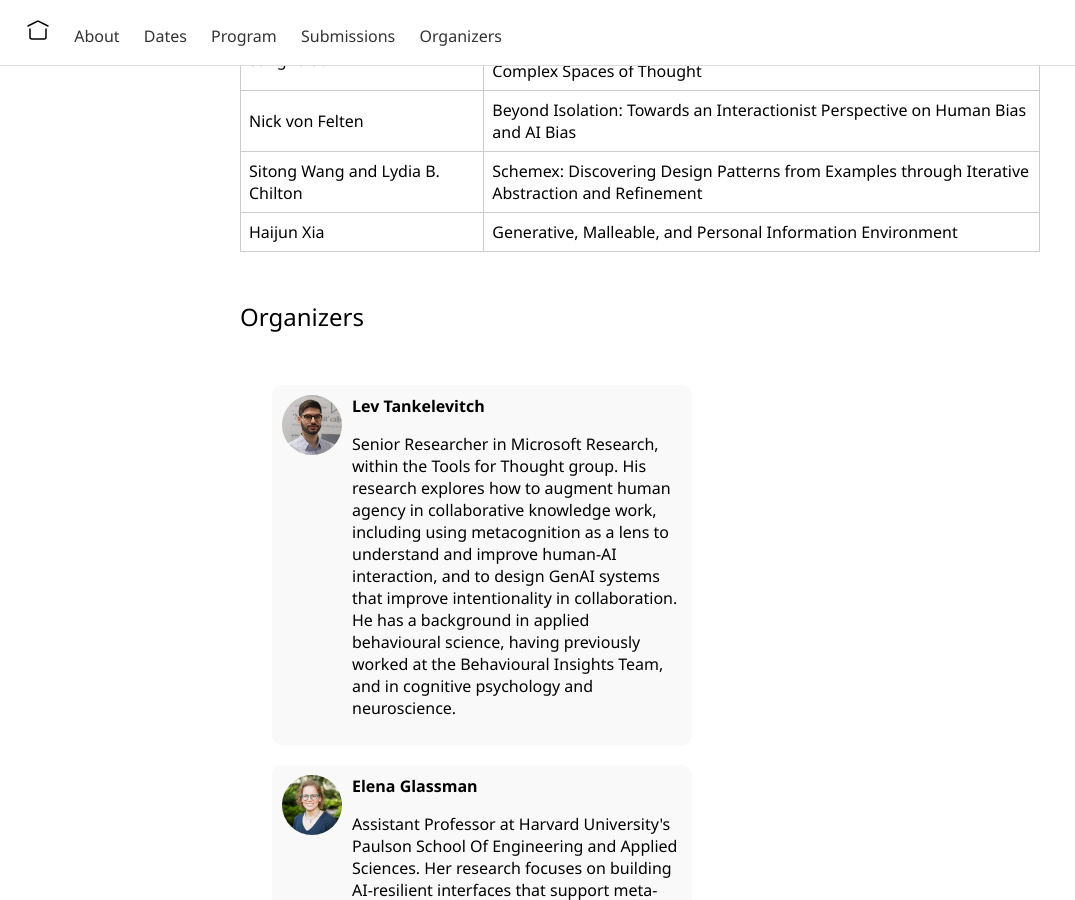
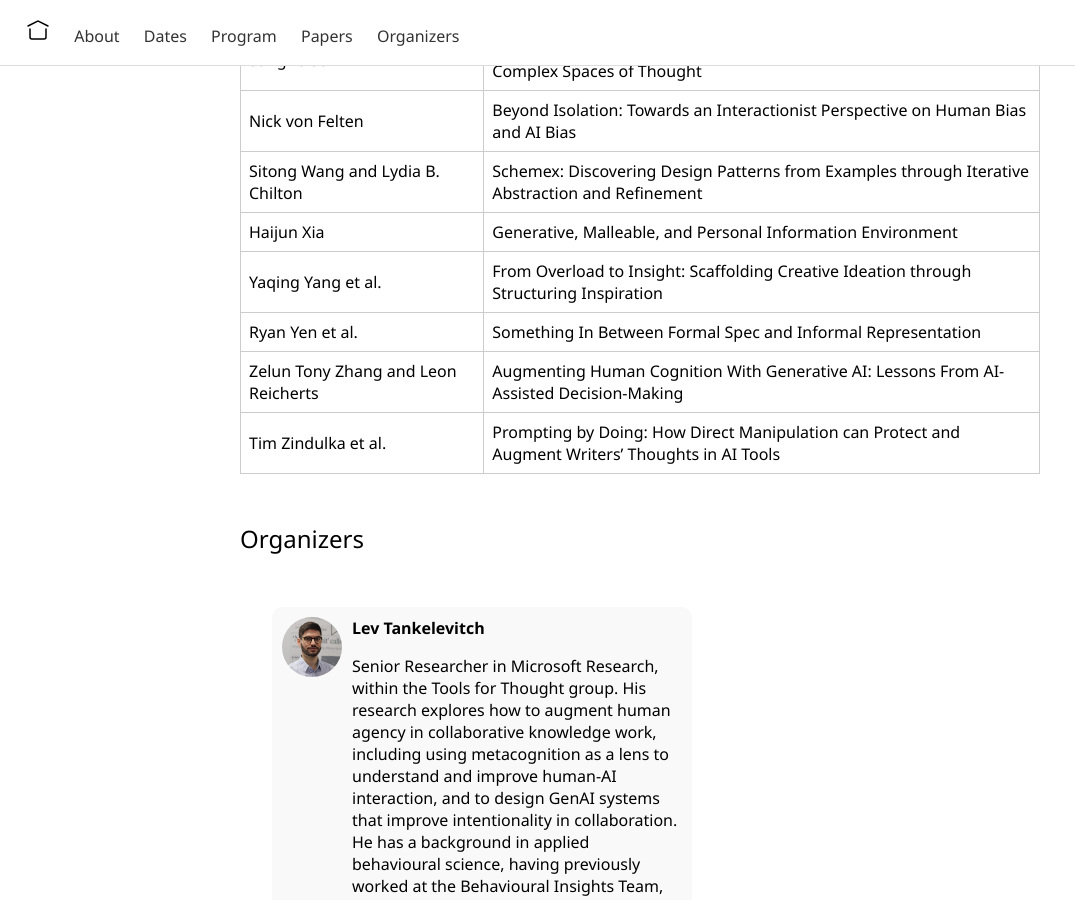
Before and after one commit to ai-tools-for-thought/workshop, a Jekyll site: the page built from index.md, in a window 1280 px wide and 900 px high, scrolled down 3407 px. Shown: the whole window, without its empty margins (0-1075 px from the left). Built offline with Jekyll 4.4.1, drawn with Linux system fonts in a browser that asks for light colours.

Commit message:
Update navigation and section titles for clarity on papers

```diff
--- a/_layouts/default.html
+++ b/_layouts/default.html
@@ -16,7 +16,7 @@
         <li><a href="#about">About</a></li>
         <li><a href="#dates">Dates</a></li>
         <li><a href="#program">Program</a></li>
-        <li><a href="#submissions">Submissions</a></li>
+        <li><a href="#papers">Papers</a></li>
         <li><a href="#organizers">Organizers</a></li>
       </ul>
     </nav>
--- a/index.md
+++ b/index.md
@@ -48,7 +48,7 @@
 
 Note that the workshop will be **in-person only** to facilitate in-depth discussion among all participants, and to avoid challenges in ensuring equitable opportunities for participation between in-person and remote attendees. While we acknowledge that this decision would unfortunately exclude those who cannot travel to attend in person, we believe that this trade-off would result in a superior experience for those who do attend, and is better aligned with the primary community-building aim of the workshop. Alongside synchronous in-person engagement, we will use [our Discord server](https://discord.gg/WtEzx43ZmD), which anyone is free to join, for asynchronous discussions before, during, and after the workshop.
 
-## Submissions {#submissions}
+## Papers {#papers}
 
 All accepted papers for this workshop are available in our [GitHub repository](https://github.com/ai-tools-for-thought/workshop/tree/main/documents). You can browse and download the PDF files directly from there.
 
@@ -84,5 +84,9 @@
 | Nick von Felten | Beyond Isolation: Towards an Interactionist Perspective on Human Bias and AI Bias |
 | Sitong Wang and Lydia B. Chilton | Schemex: Discovering Design Patterns from Examples through Iterative Abstraction and Refinement |
 | Haijun Xia | Generative, Malleable, and Personal Information Environment |
+| Yaqing Yang et al. | From Overload to Insight: Scaffolding Creative Ideation through Structuring Inspiration |
+| Ryan Yen et al. | Something In Between Formal Spec and Informal Representation |
+| Zelun Tony Zhang and Leon Reicherts | Augmenting Human Cognition With Generative AI: Lessons From AI-Assisted Decision-Making |
+| Tim Zindulka et al. | Prompting by Doing: How Direct Manipulation can Protect and Augment Writers' Thoughts in AI Tools |
 
 ## Organizers {#organizers}
```
